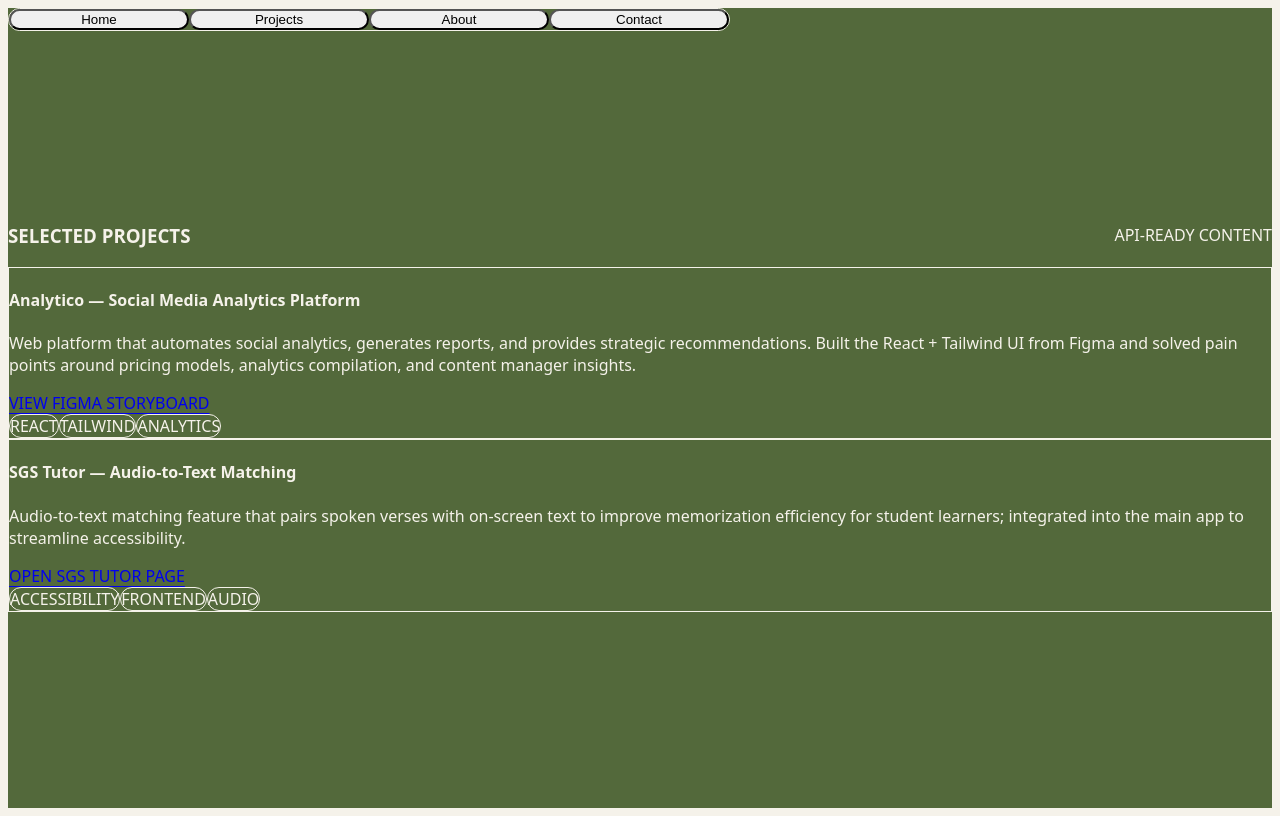
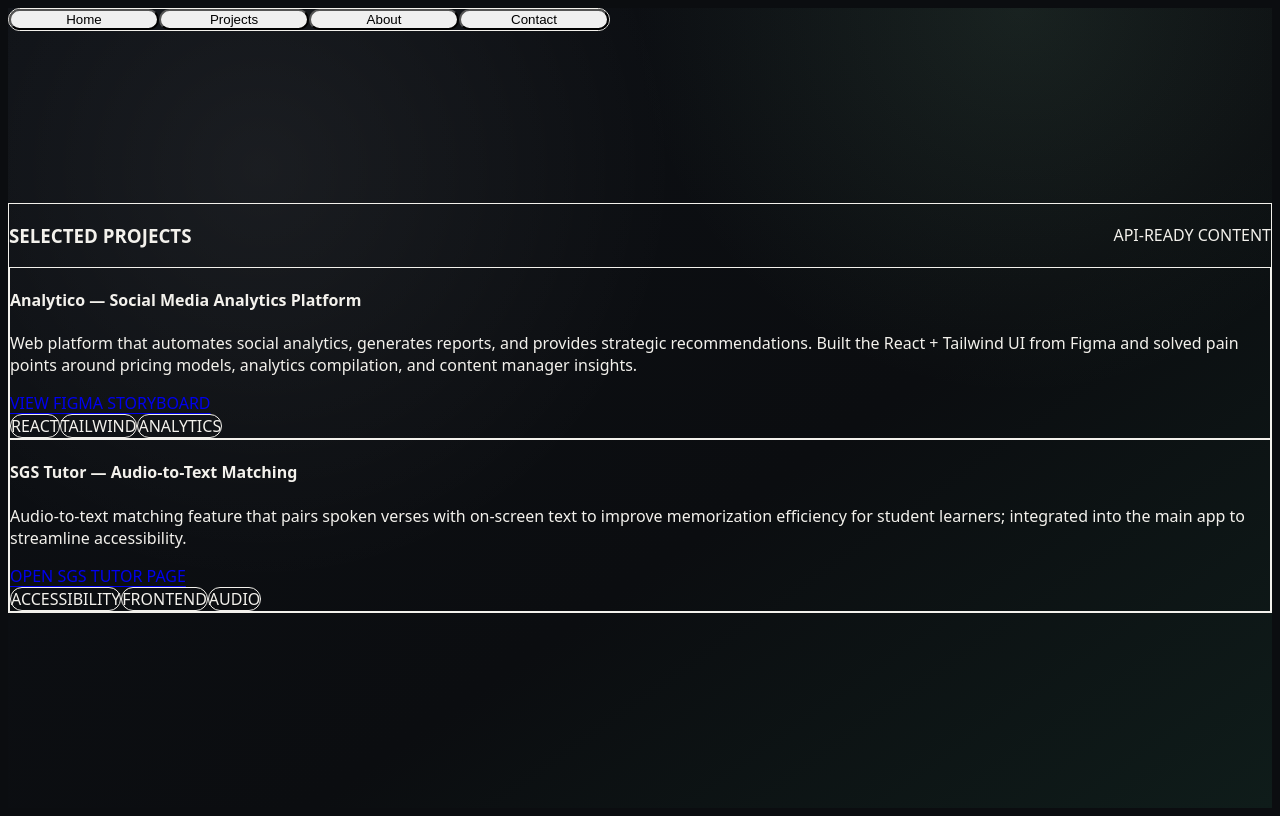
Before and after one commit to anvisiddabhattuni/anvi-portfolio, a React (Vite) app: page / in a window 1280 px wide. Both pictures are taken after a click on the button "Projects". Built offline with nearby package versions, Linux system fonts and the light colour scheme.

Commit message:
Shift to dark studio aesthetic and refine CTA spacing

```diff
--- a/src/App.jsx
+++ b/src/App.jsx
@@ -98,21 +98,25 @@ export default function App() {
   return (
     <div
       className="min-h-screen relative overflow-hidden"
-      style={{ backgroundColor: "#53693b", color: "#f5f2ea" }}
+      style={{
+        background:
+          "radial-gradient(circle at 20% 20%, rgba(255,255,255,0.06), transparent 35%), radial-gradient(circle at 80% 0%, rgba(120, 180, 140, 0.12), transparent 30%), linear-gradient(145deg, #0d1015, #0b0d10 60%, #0f1c1a)",
+        color: "#f3f1ec",
+      }}
     >
       {/* Top tab nav */}
       <header className="absolute top-8 left-0 right-0 flex justify-center px-4">
-        <nav className="flex items-center gap-8 sm:gap-10 bg-bone/10 backdrop-blur border border-bone/20 rounded-full px-14 py-7 text-[32px] sm:text-[40px] uppercase tracking-widerish shadow-xl shadow-bone/20">
+        <nav className="flex items-center gap-6 sm:gap-8 bg-white/10 backdrop-blur border border-white/15 rounded-full px-10 sm:px-12 py-5 text-xl sm:text-2xl uppercase tracking-widerish shadow-2xl shadow-black/30">
           {tabs.map((tab) => (
             <button
               key={tab.id}
               type="button"
               onClick={() => setActiveTab(tab.id)}
               aria-pressed={activeTab === tab.id}
-              className={`px-20 sm:px-24 py-9 sm:py-11 min-w-[180px] sm:min-w-[210px] rounded-full font-bold transition transform duration-150 active:scale-95 shadow ${
+              className={`px-10 sm:px-14 py-4 sm:py-5 min-w-[150px] sm:min-w-[180px] rounded-full font-semibold transition transform duration-150 active:scale-95 shadow ${
                 activeTab === tab.id
-                  ? "bg-bone text-meadow font-semibold"
-                  : "text-bone/80 hover:bg-bone/20"
+                  ? "bg-white text-ink shadow-white/40"
+                  : "text-white/80 hover:bg-white/10"
               }`}
             >
               {tab.label}
@@ -141,25 +145,25 @@ export default function App() {
               UTD computer science student (B.S., May 2028) building data-informed, design-forward experiences. From analytics dashboards to accessibility features, I deliver polished React/Tailwind frontends and plan for secure, API-driven content updates.
             </p>
 
-            <div className="flex items-center justify-center gap-14 mt-14 text-[28px] sm:text-[34px] tracking-widerish uppercase flex-wrap">
+            <div className="flex items-center justify-center gap-10 mt-12 text-xl sm:text-2xl tracking-widerish uppercase flex-wrap">
               <button
                 type="button"
                 onClick={() => setActiveTab("projects")}
-                className="border border-bone/40 px-20 sm:px-24 py-12 sm:py-14 rounded-full hover:bg-bone hover:text-meadow transition transform duration-150 active:scale-95 shadow-2xl shadow-bone/30 font-extrabold min-w-[210px] sm:min-w-[260px] min-h-[84px] sm:min-h-[100px]"
+                className="border border-white/20 px-12 sm:px-16 py-6 sm:py-7 rounded-full hover:bg-white hover:text-ink transition transform duration-150 active:scale-95 shadow-xl shadow-black/30 font-semibold min-w-[200px] sm:min-w-[230px]"
               >
                 View Projects
               </button>
               <button
                 type="button"
                 onClick={() => setActiveTab("about")}
-                className="border border-bone/40 px-20 sm:px-24 py-12 sm:py-14 rounded-full hover:bg-bone hover:text-meadow transition transform duration-150 active:scale-95 shadow-2xl shadow-bone/30 font-extrabold min-w-[210px] sm:min-w-[260px] min-h-[84px] sm:min-h-[100px] mt-5 md:mt-0"
+                className="border border-white/20 px-12 sm:px-16 py-6 sm:py-7 rounded-full hover:bg-white hover:text-ink transition transform duration-150 active:scale-95 shadow-xl shadow-black/30 font-semibold min-w-[200px] sm:min-w-[230px] mt-4 md:mt-0"
               >
                 About & Experience
               </button>
               <button
                 type="button"
                 onClick={() => setActiveTab("contact")}
-                className="border border-bone/40 px-20 sm:px-24 py-12 sm:py-14 rounded-full hover:bg-bone hover:text-meadow transition transform duration-150 active:scale-95 shadow-2xl shadow-bone/30 font-extrabold min-w-[210px] sm:min-w-[260px] min-h-[84px] sm:min-h-[100px]"
+                className="border border-white/20 px-12 sm:px-16 py-6 sm:py-7 rounded-full hover:bg-white hover:text-ink transition transform duration-150 active:scale-95 shadow-xl shadow-black/30 font-semibold min-w-[200px] sm:min-w-[230px]"
               >
                 Contact
               </button>
@@ -168,7 +172,7 @@ export default function App() {
         )}
 
         {activeTab === "projects" && (
-          <section className="bg-bone text-ink w-full max-w-4xl rounded-2xl px-6 md:px-12 py-12 shadow-xl shadow-ink/10 space-y-8">
+          <section className="bg-white/8 text-bone w-full max-w-4xl rounded-3xl px-6 md:px-12 py-12 shadow-2xl shadow-black/40 border border-white/10 space-y-8 backdrop-blur">
             <div className="flex items-center justify-between gap-4 flex-wrap">
               <h3 className="font-display text-lg md:text-xl uppercase tracking-widerish">
                 Selected Projects
@@ -181,10 +185,10 @@ export default function App() {
               {projects.map((project) => (
                 <article
                   key={project.title}
-                  className="border border-ink/10 rounded-xl p-6 bg-white/70 space-y-3"
+                  className="border border-white/10 rounded-2xl p-6 bg-white/5 space-y-3 shadow-lg shadow-black/20"
                 >
                   <h4 className="font-semibold">{project.title}</h4>
-                  <p className="mt-2 text-ink/80 text-sm md:text-base">
+                  <p className="mt-2 text-bone/80 text-sm md:text-base">
                     {project.description}
                   </p>
                   {project.link && (
@@ -192,16 +196,16 @@ export default function App() {
                       href={project.link.href}
                       target="_blank"
                       rel="noreferrer"
-                      className="inline-flex items-center gap-2 text-xs uppercase tracking-wide text-ink/80 underline-offset-4 hover:underline"
+                      className="inline-flex items-center gap-2 text-xs uppercase tracking-wide text-bone/80 underline-offset-4 hover:underline"
                     >
                       {project.link.label}
                     </a>
                   )}
-                  <div className="flex flex-wrap gap-2 text-xs uppercase tracking-wide text-ink/70">
+                  <div className="flex flex-wrap gap-2 text-xs uppercase tracking-wide text-bone/70">
                     {project.tags.map((tag) => (
                       <span
                         key={tag}
-                        className="px-2 py-1 rounded-full bg-ink/5 border border-ink/10"
+                        className="px-2 py-1 rounded-full bg-white/10 border border-white/15"
                       >
                         {tag}
                       </span>
@@ -214,7 +218,7 @@ export default function App() {
         )}
 
         {activeTab === "about" && (
-          <section className="bg-bone text-ink w-full max-w-5xl rounded-2xl px-6 md:px-12 py-12 shadow-xl shadow-ink/10 space-y-10">
+          <section className="bg-white/8 text-bone w-full max-w-5xl rounded-3xl px-6 md:px-12 py-12 shadow-2xl shadow-black/40 space-y-10 border border-white/10 backdrop-blur">
             <div className="flex items-center justify-between gap-4 flex-wrap">
               <h3 className="font-display text-lg md:text-xl uppercase tracking-widerish">
                 About & Experience
@@ -224,7 +228,7 @@ export default function App() {
               </span>
             </div>
 
-            <p className="mt-4 text-sm md:text-base text-ink/80 leading-relaxed">
+            <p className="mt-4 text-sm md:text-base text-bone/80 leading-relaxed">
               Pursuing a B.S. in Computer Science at UT Dallas (May 2028). Design & Marketing Officer for ACM UTD, creating visually engaging promos and elevating event branding. Director of Social Media for Kappa Theta Pi, driving community engagement through creative direction and strategic content. Holds a Web Development Certification (Global Career Accelerator, Oct 2025) with UX, HTML, and CSS expertise to craft user-friendly, impactful experiences.
             </p>
 
@@ -262,23 +266,23 @@ export default function App() {
             </div>
 
             <div className="space-y-7 text-sm md:text-base">
-              <h4 className="font-semibold uppercase tracking-wide text-xs text-ink/70">
-                Experience
-              </h4>
+                <h4 className="font-semibold uppercase tracking-wide text-xs text-ink/70">
+                  Experience
+                </h4>
               {experiences.map((item) => (
                 <div
                   key={item.role}
-                  className="border border-ink/10 rounded-xl p-5 bg-white/70 space-y-2"
+                  className="border border-white/10 rounded-2xl p-5 bg-white/5 space-y-2 shadow-lg shadow-black/20"
                 >
                   <div className="flex flex-wrap justify-between gap-2">
                     <p className="font-semibold">{item.role}</p>
                     {item.time && (
-                      <p className="text-ink/60 text-xs uppercase tracking-wide">
+                      <p className="text-bone/60 text-xs uppercase tracking-wide">
                         {item.time}
                       </p>
                     )}
                   </div>
-                  <ul className="mt-2 space-y-2 text-ink/75 list-disc list-inside">
+                  <ul className="mt-2 space-y-2 text-bone/80 list-disc list-inside">
                     {item.bullets.map((bullet) => (
                       <li key={bullet}>{bullet}</li>
                     ))}
@@ -290,11 +294,11 @@ export default function App() {
         )}
 
         {activeTab === "contact" && (
-          <section className="bg-bone text-ink w-full max-w-xl rounded-2xl px-6 md:px-10 py-10 shadow-xl shadow-ink/10 text-center space-y-4">
+          <section className="bg-white/10 text-bone w-full max-w-xl rounded-3xl px-6 md:px-10 py-12 shadow-2xl shadow-black/40 text-center space-y-4 border border-white/10 backdrop-blur">
             <h3 className="font-display text-lg md:text-xl uppercase tracking-widerish">
               Contact
             </h3>
-            <p className="text-sm md:text-base text-ink/75">
+            <p className="text-sm md:text-base text-bone/75">
               Say hi for collaborations, portfolio feedback, or project ideas.
             </p>
             <div className="space-y-3 text-sm md:text-base">
--- a/src/index.css
+++ b/src/index.css
@@ -3,10 +3,9 @@
 @tailwind utilities;
 
 body {
-  /* use direct color values instead of bg-bone/text-ink */
   @apply antialiased;
-  background-color: #f5f2ea; /* bone */
-  color: #111111;           /* ink */
+  background: #0b0d10;
+  color: #f3f1ec;
   font-family: system-ui, -apple-system, BlinkMacSystemFont, "SF Pro Text", sans-serif;
 }
 
```
